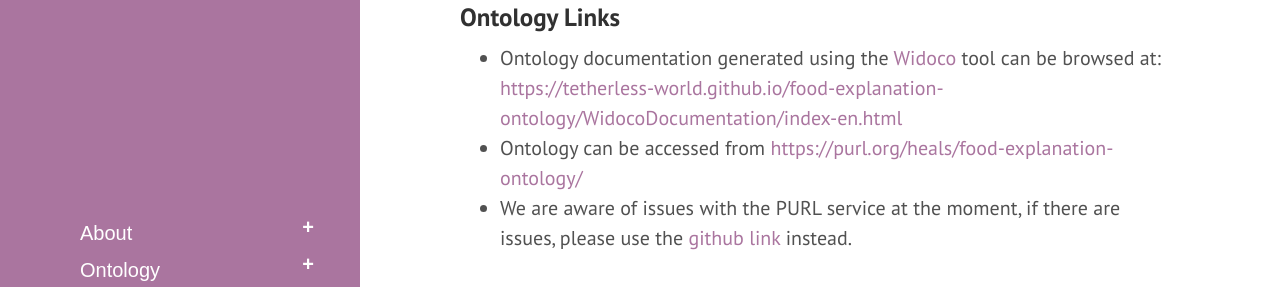
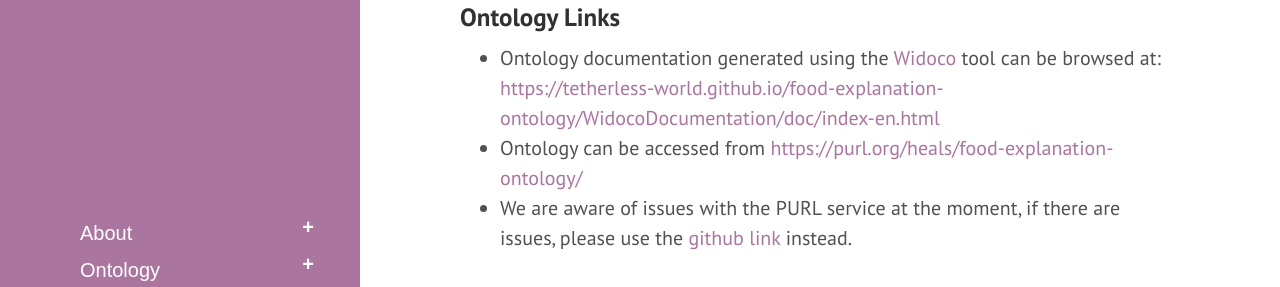
Before and after one commit to tetherless-world/food-expanation-ontology, a Jekyll site: the page built from ontology.md, in a window 1280 px wide and 900 px high, scrolled down 1591 px. Shown: the part 185-472 px from the top of the window. Built offline with Jekyll 4.4.1, drawn with Linux system fonts in a browser that asks for light colours; Markdown is read by kramdown in place of the engine named in the settings; some of the changed lines change nothing that is shown.

Commit message:
Update ontology.md

```diff
--- a/ontology.md
+++ b/ontology.md
@@ -27,7 +27,7 @@
 
   <h3 id="ontologylinks">Ontology Links</h3>
   <ul>
-  <li>Ontology documentation generated using the <a href="https://github.com/dgarijo/Widoco">Widoco</a> tool can be browsed at: <a href="../WidocoDocumentation/index-en.html">https://tetherless-world.github.io/food-explanation-ontology/WidocoDocumentation/index-en.html</a></li>
+  <li>Ontology documentation generated using the <a href="https://github.com/dgarijo/Widoco">Widoco</a> tool can be browsed at: <a href="https://tetherless-world.github.io/food-explanation-ontology/WidocoDocumentation/doc/index-en.html">https://tetherless-world.github.io/food-explanation-ontology/WidocoDocumentation/doc/index-en.html</a></li>
   <li>Ontology can be accessed from <a href="https://purl.org/heals/food-explanation-ontology/">https://purl.org/heals/food-explanation-ontology/</a></li>
   <li class="note">We are aware of issues with the PURL service at the moment, if there are issues, please use the <a href="https://github.com/tetherless-world/food-explanation-ontology">github link</a> instead.  </li>
   </ul>
```
